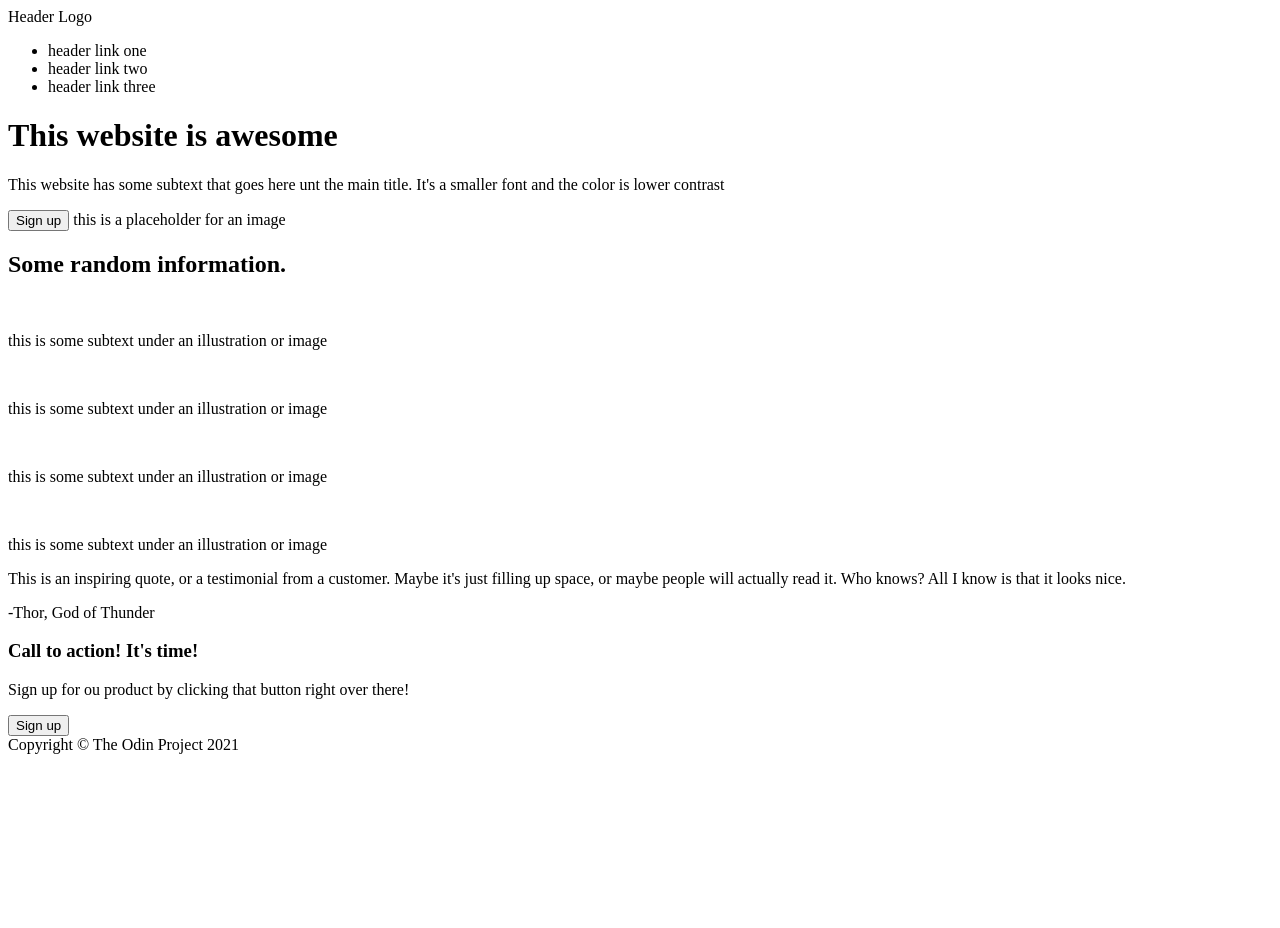
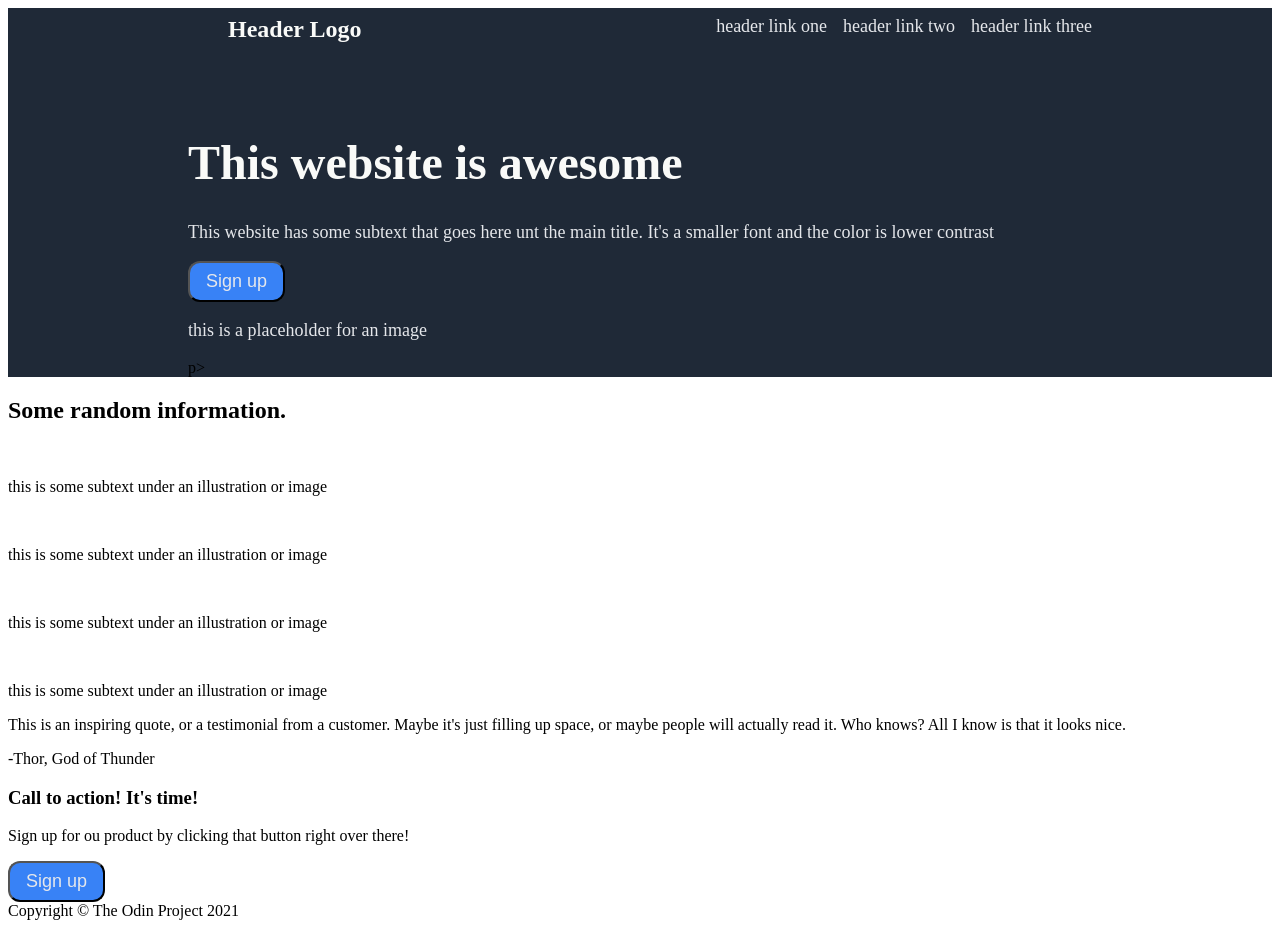
Before and after one commit to ycvy/Landing-Page, a plain HTML site: page index.html in a window 1280 px wide. Before the commit the page ends 800 px from the top, so only its background shows below. Drawn offline with Linux system fonts and the light colour scheme.

Commit message:
Add color to first section

```diff
--- a/index.html
+++ b/index.html
@@ -8,23 +8,24 @@
     <link rel="stylesheet" href="main.css">
 </head>
 <body>
+    <div class="top-page">
         <header>
-        <div>Header Logo</div>
             <nav>
-            <ul>
+                <ul class="container">
+                    <li class="logo">Header Logo</li>
                     <li><a>header link one</a></li>
                     <li><a>header link two</a></li>
                     <li><a>header link three</a></li>
                 </ul>
             </nav>
         </header>
-    <div>
+
         <h1>This website is awesome</h1>
         <p>This website has some subtext that goes here unt the main
             title. It's a smaller font and the color is lower contrast
         </p>
         <button>Sign up</button>
-        <img>this is a placeholder for an image
+        <img><p>this is a placeholder for an image</p>p>
     </div>
     <div>
         <h2>Some random information.</h2>
--- a/main.css
+++ b/main.css
@@ -0,0 +1,49 @@
+.container {
+    display: flex;
+    justify-content: flex-end;
+    gap: 16px;
+}
+
+ul {
+    list-style: none;
+    margin: 0;
+
+}
+li {
+    display: inline-block;
+    font-size: 18px;
+    color: #E5E7EB;
+}
+
+.logo{
+    font-size: 24px;
+    color: #F9FAF8;
+    margin-right: auto;
+    font-weight: 700;
+    padding-left: 0px;
+}
+
+.top-page {
+    background-color: #1F2937;
+    padding-left: 180px;
+    padding-top: 8px;
+    padding-right: 180px;
+}
+
+.top-page h1 {
+    font-size: 48px;
+    color: #F9FAF8;
+    font-weight: bolder;
+    margin-top: 92px;
+}
+
+.top-page p, button {
+    font-size: 18px;
+    color: #E5E7EB;
+}
+
+button {
+    background-color: #3882F6;
+    padding: 8px 16px;
+    border-radius: 12px;
+}
```
Lines whose indentation alone changed are shown as unchanged.
